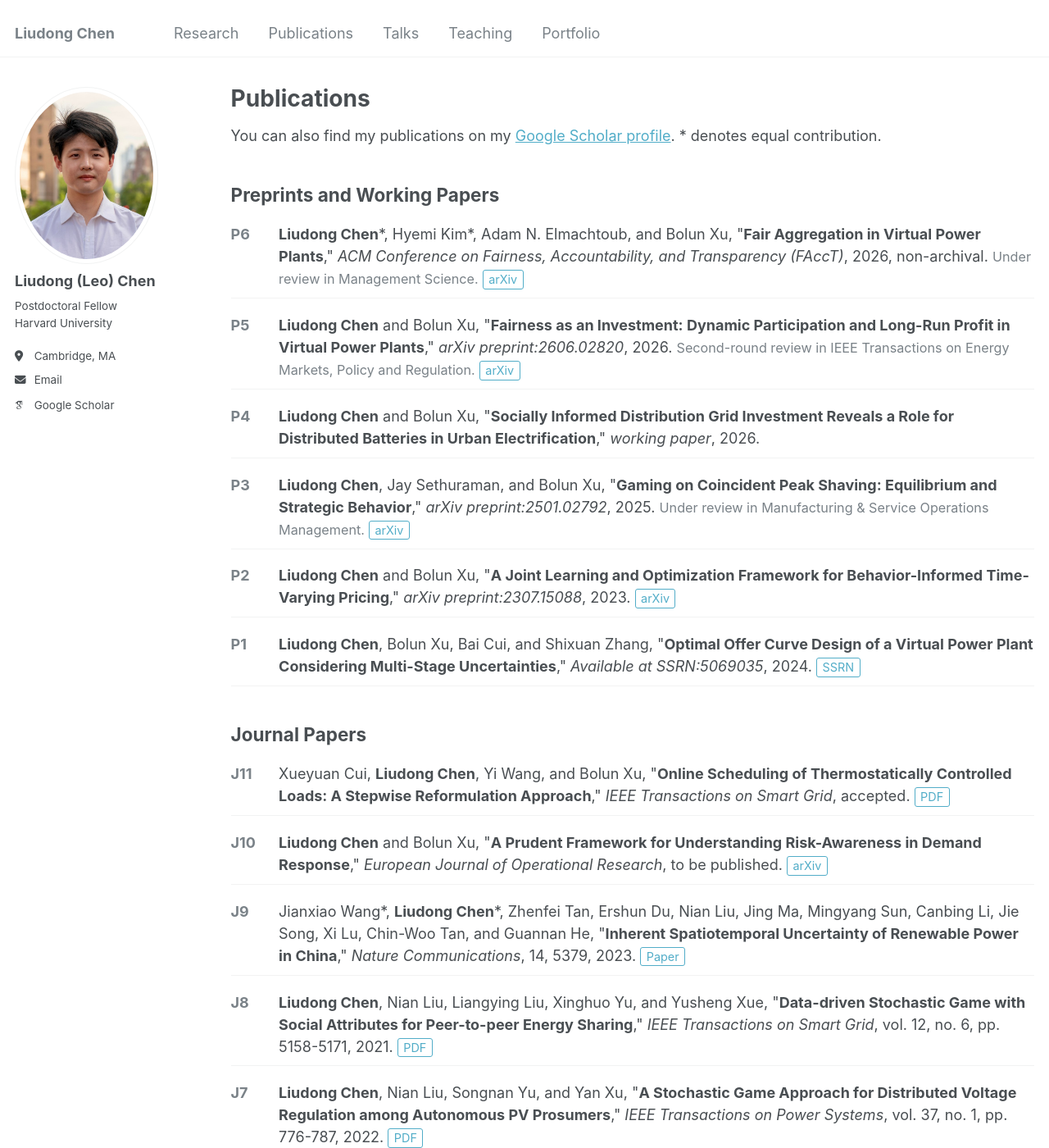
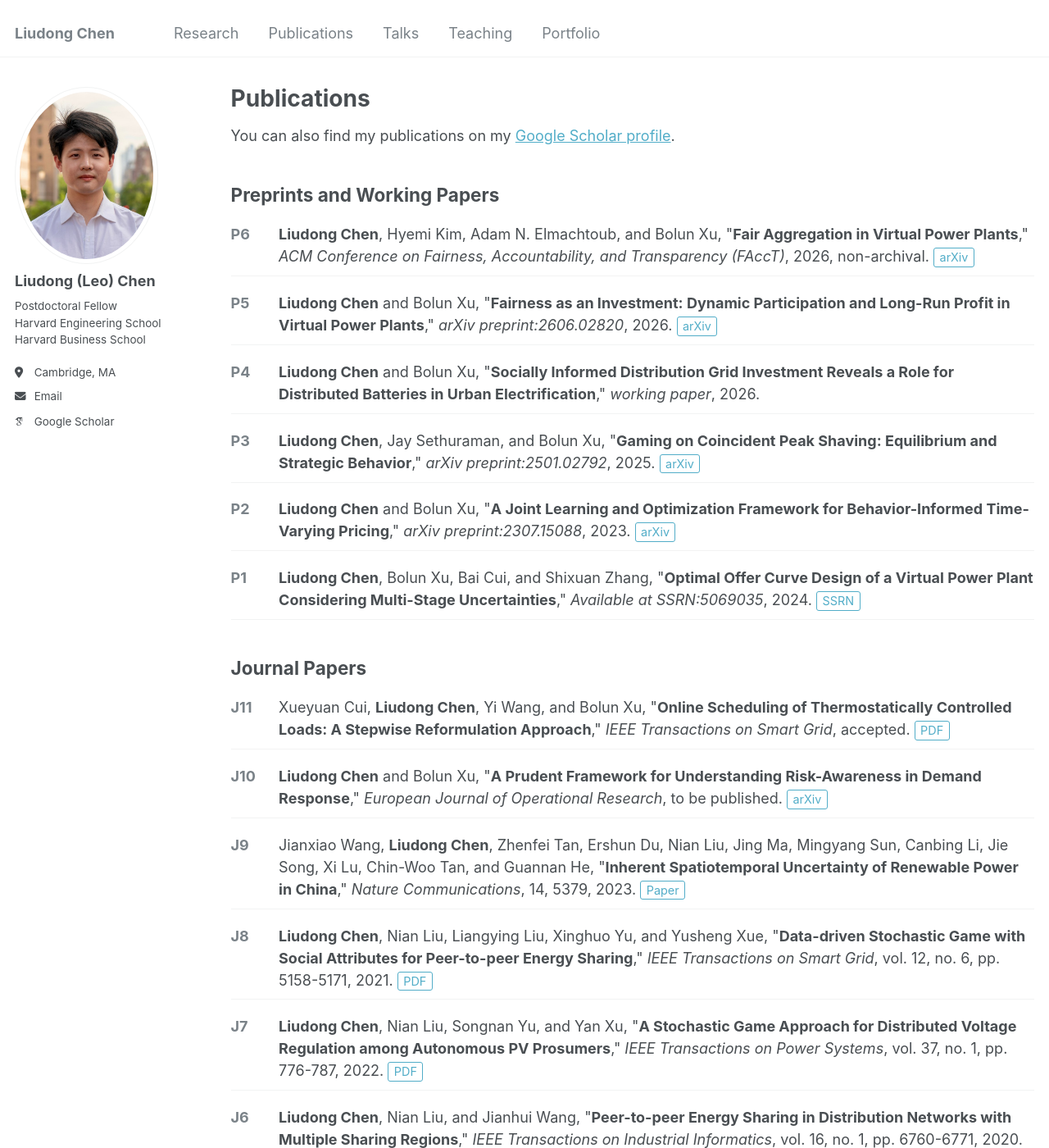
Before and after one commit to liudong-chen/liudong-chen.github.io, a Jekyll site: the page built from _pages/publications.md, in a window 1280 px wide and 1400 px high. Shown: the whole window at 82% size. Built offline with Jekyll 4.4.1, drawn with Linux system fonts in a browser that asks for light colours; some web fonts are replaced.

Commit message:
Refine bio, news, publications, talks, and teaching
Co-Authored-By: Claude Opus 5.5 <noreply@anthropic.com>

```diff
--- a/_config.yml
+++ b/_config.yml
@@ -25,7 +25,8 @@ author:
   name             : "Liudong (Leo) Chen"
   pronouns         : # example: "she/her"
   bio              : "Postdoctoral Fellow <br />
-                      Harvard University"
+                      Harvard Engineering School <br />
+                      Harvard Business School"
   location         : "Cambridge, MA"
   # employer         : "Red Brick University"
   uri              : # URL
--- a/_pages/publications.md
+++ b/_pages/publications.md
@@ -7,17 +7,17 @@ redirect_from:
   - /publications
 ---
 
-You can also find my publications on my [Google Scholar profile](https://scholar.google.com/citations?user=1dh-_F8AAAAJ&hl=en&oi=ao). \* denotes equal contribution.
+You can also find my publications on my [Google Scholar profile](https://scholar.google.com/citations?user=1dh-_F8AAAAJ&hl=en&oi=ao).
 
 {% include base_path %}
 
 ## Preprints and Working Papers
 
 <ul class="pub-list">
-  <li><span class="pub-id">P6</span><div><b>Liudong Chen</b>*, Hyemi Kim*, Adam N. Elmachtoub, and Bolun Xu, "<span class="pub-title">Fair Aggregation in Virtual Power Plants</span>," <span class="pub-venue">ACM Conference on Fairness, Accountability, and Transparency (FAccT)</span>, 2026, non-archival. <span class="pub-note">Under review in Management Science.</span> <span class="pub-links"><a href="https://arxiv.org/abs/2604.03559">arXiv</a></span></div></li>
-  <li><span class="pub-id">P5</span><div><b>Liudong Chen</b> and Bolun Xu, "<span class="pub-title">Fairness as an Investment: Dynamic Participation and Long-Run Profit in Virtual Power Plants</span>," <span class="pub-venue">arXiv preprint:2606.02820</span>, 2026. <span class="pub-note">Second-round review in IEEE Transactions on Energy Markets, Policy and Regulation.</span> <span class="pub-links"><a href="https://arxiv.org/abs/2606.02820">arXiv</a></span></div></li>
+  <li><span class="pub-id">P6</span><div><b>Liudong Chen</b>, Hyemi Kim, Adam N. Elmachtoub, and Bolun Xu, "<span class="pub-title">Fair Aggregation in Virtual Power Plants</span>," <span class="pub-venue">ACM Conference on Fairness, Accountability, and Transparency (FAccT)</span>, 2026, non-archival. <span class="pub-links"><a href="https://arxiv.org/abs/2604.03559">arXiv</a></span></div></li>
+  <li><span class="pub-id">P5</span><div><b>Liudong Chen</b> and Bolun Xu, "<span class="pub-title">Fairness as an Investment: Dynamic Participation and Long-Run Profit in Virtual Power Plants</span>," <span class="pub-venue">arXiv preprint:2606.02820</span>, 2026. <span class="pub-links"><a href="https://arxiv.org/abs/2606.02820">arXiv</a></span></div></li>
   <li><span class="pub-id">P4</span><div><b>Liudong Chen</b> and Bolun Xu, "<span class="pub-title">Socially Informed Distribution Grid Investment Reveals a Role for Distributed Batteries in Urban Electrification</span>," <span class="pub-venue">working paper</span>, 2026.</div></li>
-  <li><span class="pub-id">P3</span><div><b>Liudong Chen</b>, Jay Sethuraman, and Bolun Xu, "<span class="pub-title">Gaming on Coincident Peak Shaving: Equilibrium and Strategic Behavior</span>," <span class="pub-venue">arXiv preprint:2501.02792</span>, 2025. <span class="pub-note">Under review in Manufacturing &amp; Service Operations Management.</span> <span class="pub-links"><a href="https://arxiv.org/abs/2501.02792">arXiv</a></span></div></li>
+  <li><span class="pub-id">P3</span><div><b>Liudong Chen</b>, Jay Sethuraman, and Bolun Xu, "<span class="pub-title">Gaming on Coincident Peak Shaving: Equilibrium and Strategic Behavior</span>," <span class="pub-venue">arXiv preprint:2501.02792</span>, 2025. <span class="pub-links"><a href="https://arxiv.org/abs/2501.02792">arXiv</a></span></div></li>
   <li><span class="pub-id">P2</span><div><b>Liudong Chen</b> and Bolun Xu, "<span class="pub-title">A Joint Learning and Optimization Framework for Behavior-Informed Time-Varying Pricing</span>," <span class="pub-venue">arXiv preprint:2307.15088</span>, 2023. <span class="pub-links"><a href="https://arxiv.org/abs/2307.15088">arXiv</a></span></div></li>
   <li><span class="pub-id">P1</span><div><b>Liudong Chen</b>, Bolun Xu, Bai Cui, and Shixuan Zhang, "<span class="pub-title">Optimal Offer Curve Design of a Virtual Power Plant Considering Multi-Stage Uncertainties</span>," <span class="pub-venue">Available at SSRN:5069035</span>, 2024. <span class="pub-links"><a href="https://papers.ssrn.com/sol3/papers.cfm?abstract_id=5069035">SSRN</a></span></div></li>
 </ul>
@@ -27,7 +27,7 @@ You can also find my publications on my [Google Scholar profile](https://scholar
 <ul class="pub-list">
   <li><span class="pub-id">J11</span><div>Xueyuan Cui, <b>Liudong Chen</b>, Yi Wang, and Bolun Xu, "<span class="pub-title">Online Scheduling of Thermostatically Controlled Loads: A Stepwise Reformulation Approach</span>," <span class="pub-venue">IEEE Transactions on Smart Grid</span>, accepted. <span class="pub-links"><a href="../assets/Online_Scheduling_TCL.pdf">PDF</a></span></div></li>
   <li><span class="pub-id">J10</span><div><b>Liudong Chen</b> and Bolun Xu, "<span class="pub-title">A Prudent Framework for Understanding Risk-Awareness in Demand Response</span>," <span class="pub-venue">European Journal of Operational Research</span>, to be published. <span class="pub-links"><a href="https://arxiv.org/abs/2405.16356">arXiv</a></span></div></li>
-  <li><span class="pub-id">J9</span><div>Jianxiao Wang*, <b>Liudong Chen</b>*, Zhenfei Tan, Ershun Du, Nian Liu, Jing Ma, Mingyang Sun, Canbing Li, Jie Song, Xi Lu, Chin-Woo Tan, and Guannan He, "<span class="pub-title">Inherent Spatiotemporal Uncertainty of Renewable Power in China</span>," <span class="pub-venue">Nature Communications</span>, 14, 5379, 2023. <span class="pub-links"><a href="https://www.nature.com/articles/s41467-023-40670-7">Paper</a></span></div></li>
+  <li><span class="pub-id">J9</span><div>Jianxiao Wang, <b>Liudong Chen</b>, Zhenfei Tan, Ershun Du, Nian Liu, Jing Ma, Mingyang Sun, Canbing Li, Jie Song, Xi Lu, Chin-Woo Tan, and Guannan He, "<span class="pub-title">Inherent Spatiotemporal Uncertainty of Renewable Power in China</span>," <span class="pub-venue">Nature Communications</span>, 14, 5379, 2023. <span class="pub-links"><a href="https://www.nature.com/articles/s41467-023-40670-7">Paper</a></span></div></li>
   <li><span class="pub-id">J8</span><div><b>Liudong Chen</b>, Nian Liu, Liangying Liu, Xinghuo Yu, and Yusheng Xue, "<span class="pub-title">Data-driven Stochastic Game with Social Attributes for Peer-to-peer Energy Sharing</span>," <span class="pub-venue">IEEE Transactions on Smart Grid</span>, vol. 12, no. 6, pp. 5158-5171, 2021. <span class="pub-links"><a href="../assets/Data-Driven_Stochastic_Game.pdf">PDF</a></span></div></li>
   <li><span class="pub-id">J7</span><div><b>Liudong Chen</b>, Nian Liu, Songnan Yu, and Yan Xu, "<span class="pub-title">A Stochastic Game Approach for Distributed Voltage Regulation among Autonomous PV Prosumers</span>," <span class="pub-venue">IEEE Transactions on Power Systems</span>, vol. 37, no. 1, pp. 776-787, 2022. <span class="pub-links"><a href="../assets/Voltage_Regulation.pdf">PDF</a></span></div></li>
   <li><span class="pub-id">J6</span><div><b>Liudong Chen</b>, Nian Liu, and Jianhui Wang, "<span class="pub-title">Peer-to-peer Energy Sharing in Distribution Networks with Multiple Sharing Regions</span>," <span class="pub-venue">IEEE Transactions on Industrial Informatics</span>, vol. 16, no. 1, pp. 6760-6771, 2020. <span class="pub-links"><a href="../assets/Multiple_Sharing_Region.pdf">PDF</a></span></div></li>
```
Also changed, not shown: _pages/about.md (+1 -1 lines), _pages/talks.md (+0 -7 lines), _pages/teaching.md (+0 -16 lines).
